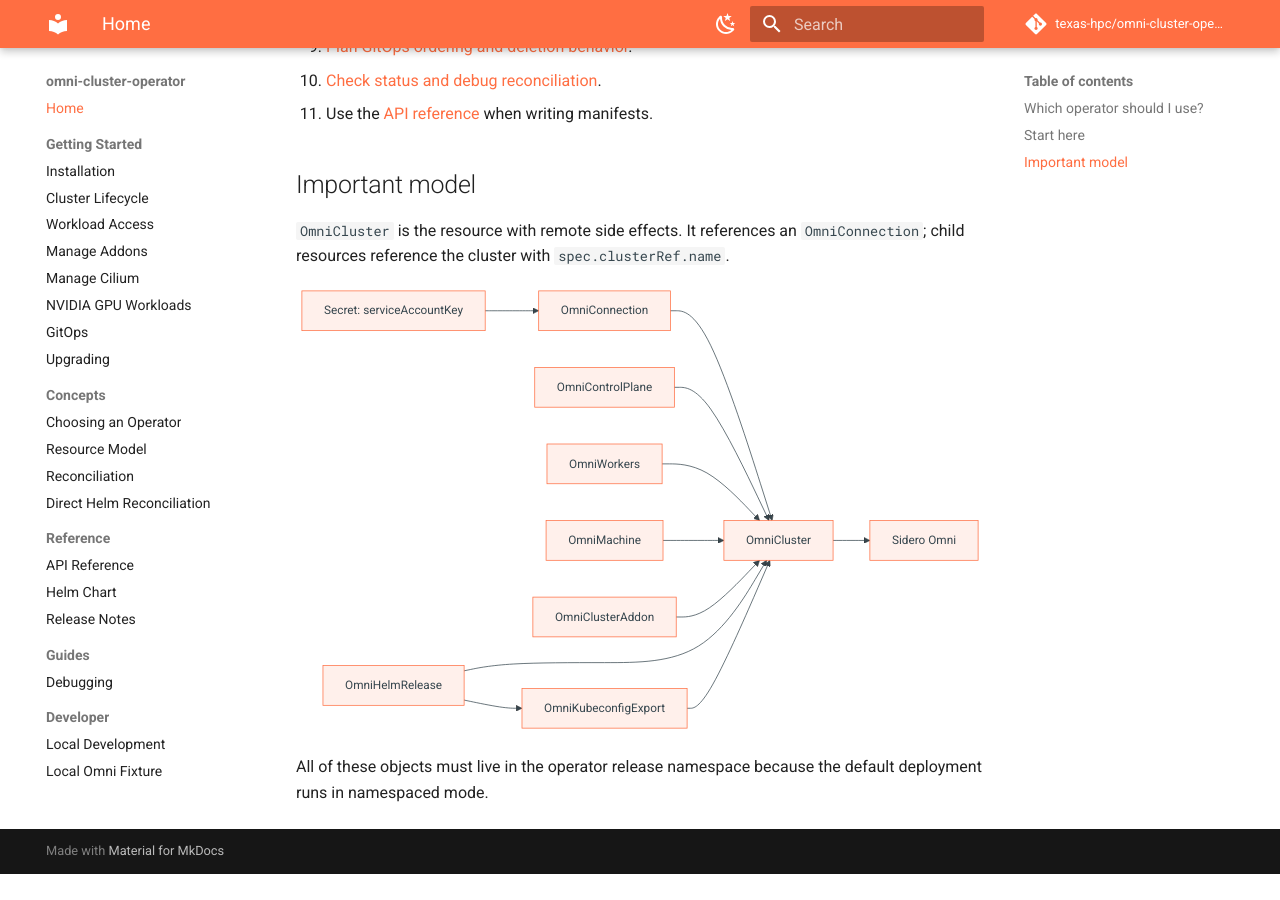
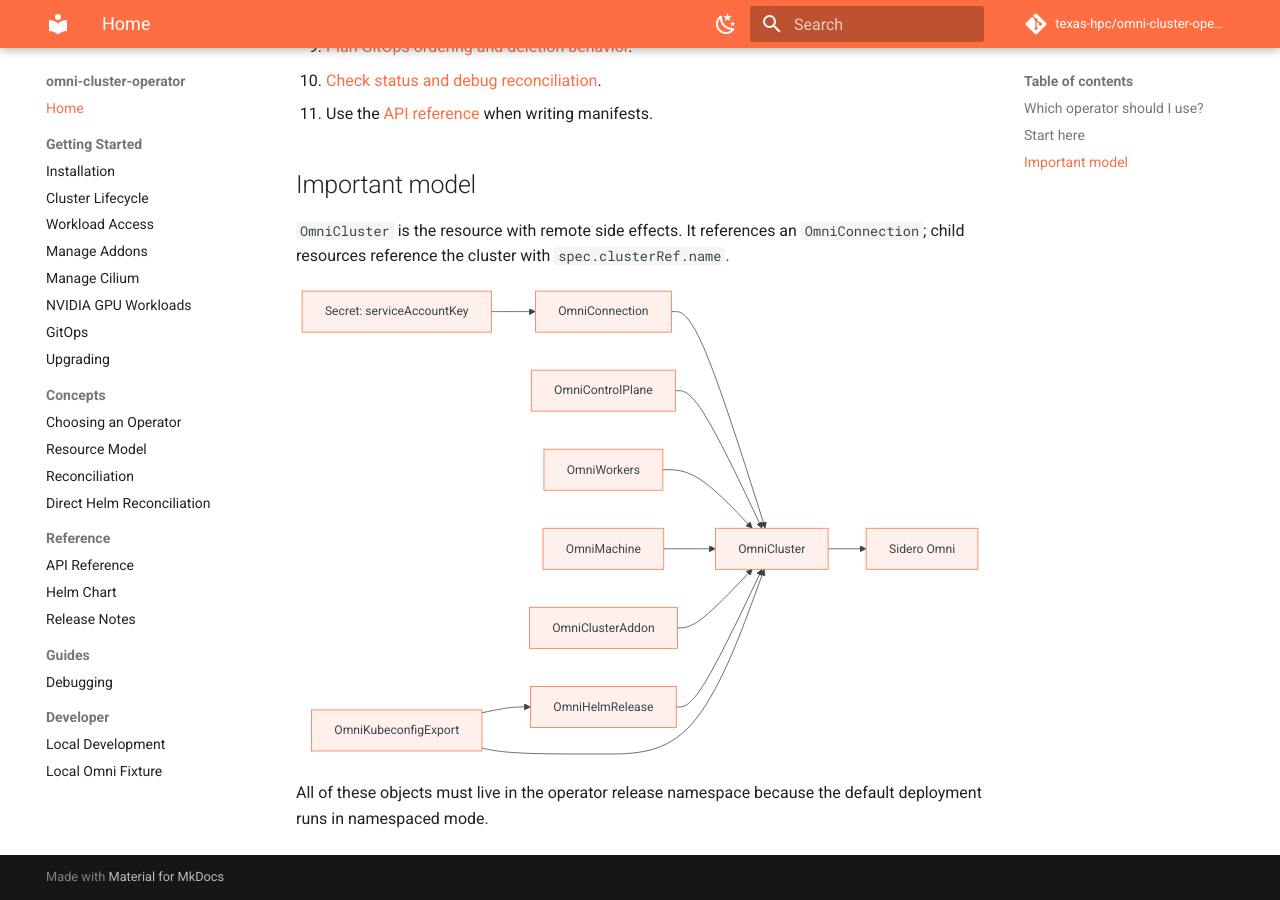
Before and after one commit to texas-hpc/omni-cluster-operator, an MkDocs documentation site: the page built from docs/index.md, in a window 1280 px wide and 900 px high, scrolled down 1502 px. Built offline with MkDocs 1.6.1 and Material for MkDocs 9.7.7, drawn with Linux system fonts in a browser that asks for light colours; comment, search, counter and statistics services are not loaded; before the commit the page ends 2376 px from its top, so only the background shows below that.

````diff
--- a/docs/index.md
+++ b/docs/index.md
@@ -49,9 +49,9 @@ flowchart LR
   Workers["OmniWorkers"] --> Cluster
   Machine["OmniMachine"] --> Cluster
   Addon["OmniClusterAddon"] --> Cluster
-  HelmRelease["OmniHelmRelease"] --> Export
+  Export["OmniKubeconfigExport"] --> HelmRelease["OmniHelmRelease"]
   HelmRelease --> Cluster
-  Export["OmniKubeconfigExport"] --> Cluster
+  Export --> Cluster
   Cluster --> Omni["Sidero Omni"]
 ```
 
````
Also changed, not shown: docs/getting-started/create-a-cluster.md (+2 -2 lines).
